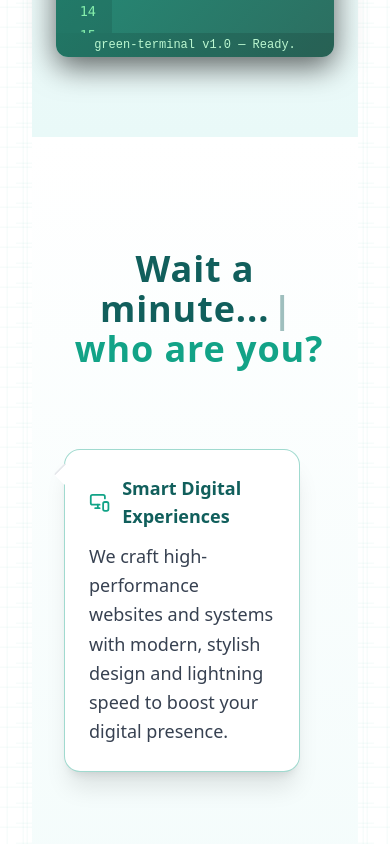
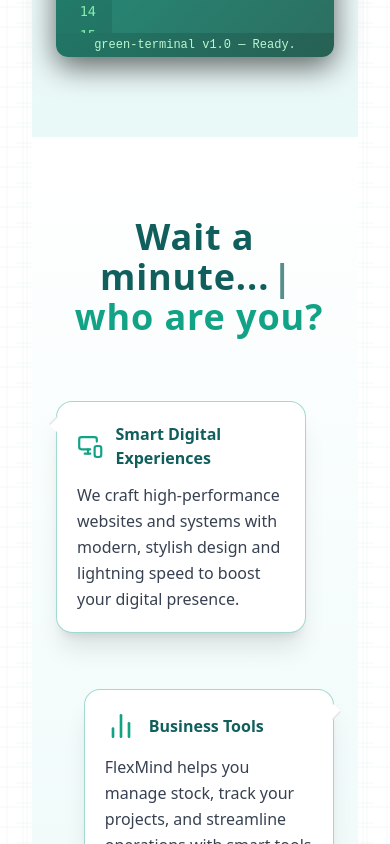
Before and after one commit to anwarzeghad/flexmind, a React (Vite) app: page / in a window 390 px wide. Shown: the part 1000-1844 px from the top of the page. Built offline with nearby package versions, Linux system fonts and the light colour scheme.

Commit message:
changement about

```diff
--- a/src/pages/About.jsx
+++ b/src/pages/About.jsx
@@ -25,13 +25,14 @@ const About = () => {
   const [typingKey, setTypingKey] = useState(0);
   const [showWho, setShowWho] = useState(false);
   const ref = useRef(null);
-  const isInView = useInView(ref, { amount: 0.6 });
+  const isInView = useInView(ref, { amount: 0.3 }); // Réduit le seuil pour mobile
 
   useEffect(() => {
     if (isInView) {
       setTypingKey((prev) => prev + 1);
       setShowWho(false);
-      setTimeout(() => setShowWho(true), 2000);
+      const timer = setTimeout(() => setShowWho(true), 2000);
+      return () => clearTimeout(timer); // Nettoyage
     }
   }, [isInView]);
 
@@ -39,11 +40,11 @@ const About = () => {
     <section
       id="about"
       ref={ref}
-      className="relative bg-gradient-to-b from-white to-[#e9f9f8] py-28 px-6 sm:px-10 select-text"
+      className="relative bg-gradient-to-b from-white to-[#e9f9f8] py-20 md:py-28 px-6 sm:px-10 select-text"
     >
       {/* Titre animé */}
-      <h2 className="text-center text-4xl md:text-5xl font-extrabold mb-20 tracking-wide text-[#115f5c]">
-        <span className="inline-block">
+      <h2 className="text-center text-4xl md:text-5xl font-extrabold mb-16 md:mb-20 tracking-wide text-[#115f5c]">
+        <span className="inline-block min-h-[4rem] md:min-h-[6rem]">
           <span className="text-[#115f5c]">
             <Typewriter
               key={typingKey}
@@ -70,27 +71,27 @@ const About = () => {
       </h2>
 
       {/* Cartes animées */}
-      <div className="max-w-5xl mx-auto flex flex-col gap-20 relative z-10">
+      <div className="max-w-5xl mx-auto flex flex-col gap-14 md:gap-20 relative z-10">
         {cards.map((card, i) => (
           <motion.div
             key={i}
-            initial={{ opacity: 0, y: i % 2 === 0 ? 80 : -80 }}
+            initial={{ opacity: 0, y: i % 2 === 0 ? 40 : -40 }}
             whileInView={{ opacity: 1, y: 0 }}
-            transition={{ delay: i * 0.3, duration: 0.8 }}
-            viewport={{ once: false, amount: 0.4 }}
-            className={`relative max-w-[85%] p-6 sm:p-8 rounded-2xl shadow-xl bg-white text-left text-[#115f5c] ${
-              i % 2 === 0 ? "self-start ml-2 sm:ml-8" : "self-end mr-2 sm:mr-8"
-            } before:content-[''] before:absolute before:top-4 before:w-4 before:h-4 before:bg-white before:rotate-45 ${
+            transition={{ delay: i * 0.3, duration: 0.6 }}
+            viewport={{ once: false, amount: 0.2 }}
+            className={`relative w-full max-w-[90%] md:max-w-[85%] p-5 sm:p-8 rounded-2xl shadow-xl bg-white text-left text-[#115f5c] ${
+              i % 2 === 0 ? "self-start" : "self-end"
+            } before:content-[''] before:absolute before:top-4 before:w-3 before:h-3 before:bg-white before:rotate-45 ${
               i % 2 === 0
-                ? "before:left-[-0.5rem] before:border-l-2"
-                : "before:right-[-0.5rem] before:border-r-2"
+                ? "before:left-[-0.4rem] before:border-l-2"
+                : "before:right-[-0.4rem] before:border-r-2"
             } before:rounded-sm border border-[#12a387]/40`}
           >
             <div className="flex items-center gap-3 mb-3">
               {card.icon}
-              <h3 className="font-bold text-lg">{card.title}</h3>
+              <h3 className="font-bold text-base sm:text-lg">{card.title}</h3>
             </div>
-            <p className="text-gray-700 text-lg sm:text-xl leading-relaxed">
+            <p className="text-gray-700 text-base sm:text-lg leading-relaxed">
               {card.text}
             </p>
           </motion.div>
```
